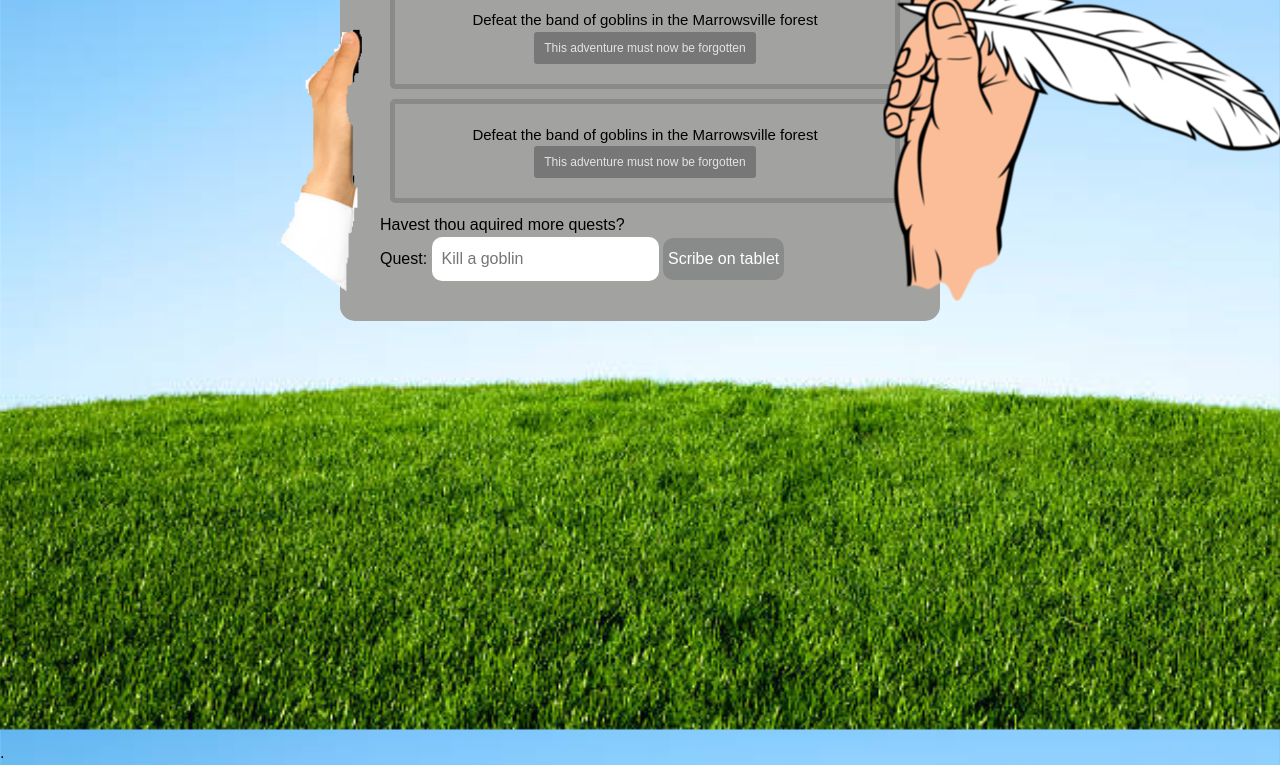
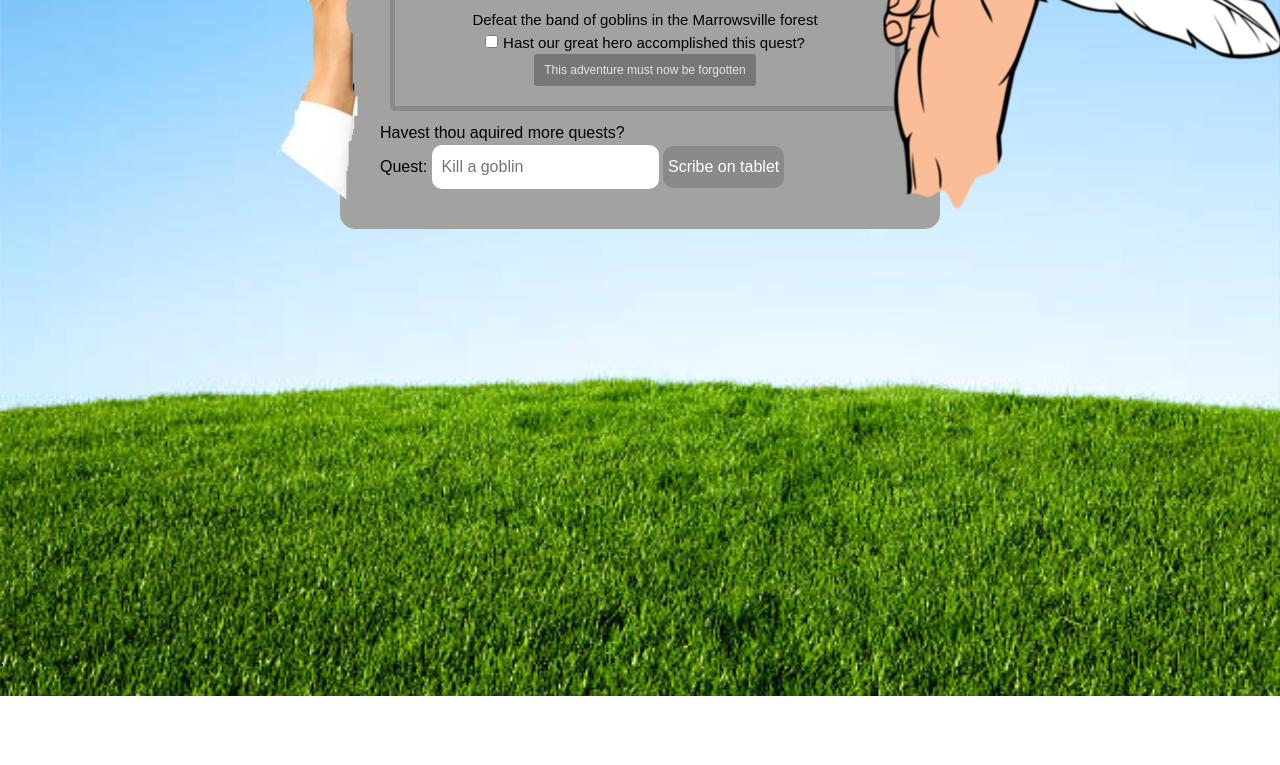
Before and after one commit to irm1005-itec1005-fall-2023/assignment-04-YellowSeventeen, a plain HTML site: page index.html in a window 1280 px wide. Shown: the part 124-889 px from the top of the page. After the commit the page ends 820 px from the top, so only its background shows below. Drawn offline with Linux system fonts and the light colour scheme.

Commit message:
EVERYHING WORKING NOW TO STYLE

```diff
--- a/script.js
+++ b/script.js
@@ -52,29 +52,44 @@ function addQuest(event) {
   console.log("adding quest: " + whatquesttext)
 }
 function renderList() {
+  quest.innerHTML = '';
   if (QuestsListed.length > 0) {
-  for (let i = (QuestsListed.length - 1); i < QuestsListed.length; i++) {
+    for (let i = 0; i < QuestsListed.length; i++) {
     let listItem = document.createElement("li");
     let temppara = document.createElement("p");
     temppara.textContent = QuestsListed[i];
     listItem.appendChild(temppara);
     console.log(listItem)
+    let scratchmark = document.createElement("input")
+    scratchmark.type = "checkbox";
+    scratchmark.id = "questCheckbox" + i;
+    scratchmark.addEventListener("change", function () {
+      markQuestAsDone(i);
+    });
+    let scratchmarkappear = document.createElement("label");
+    scratchmarkappear.htmlFor = "questCheckbox " + i;
+    scratchmarkappear.textContent = "Hast our great hero accomplished this quest?";
     let Donequest = document.createElement("button")
+    listItem.appendChild(scratchmark);
+    listItem.appendChild(scratchmarkappear);
+    Donequest.textContent = "This adventure must now be forgotten";
+    Donequest.addEventListener("click", function() {
+      removeQuest(i);
+    });
 
-    Donequest.textContent = "This adventure must now be forgotten";
-    Donequest.id = "quest" + (i+1);
     listItem.appendChild(Donequest);
     quest.appendChild(listItem);
     console.log(Donequest.id);
   }
   }
 }
-function checkQuest() {
-  if (condition) {
+function removeQuest(i) {
+  QuestsListed.splice(i, 1);
+  renderList();
+}
+function markQuestAsDone(i) {
 
-  }
 }
-
 
 ObtainedQuest.addEventListener("submit", addQuest);
 renderList();
--- a/style.css
+++ b/style.css
@@ -99,6 +99,15 @@ input[type="submit"] {
   text-align: center;
   touch-action: manipulation;
 }
+main ul.quests li input[type="checkbox"] {
+  margin-right: 0px;
+}
+
+main ul.quests li label {
+  font-size: 15px;
+  color: #000000;
+  margin-left: 5px;
+}
 .handy {
   display: flex;
   justify-content: center;
```
